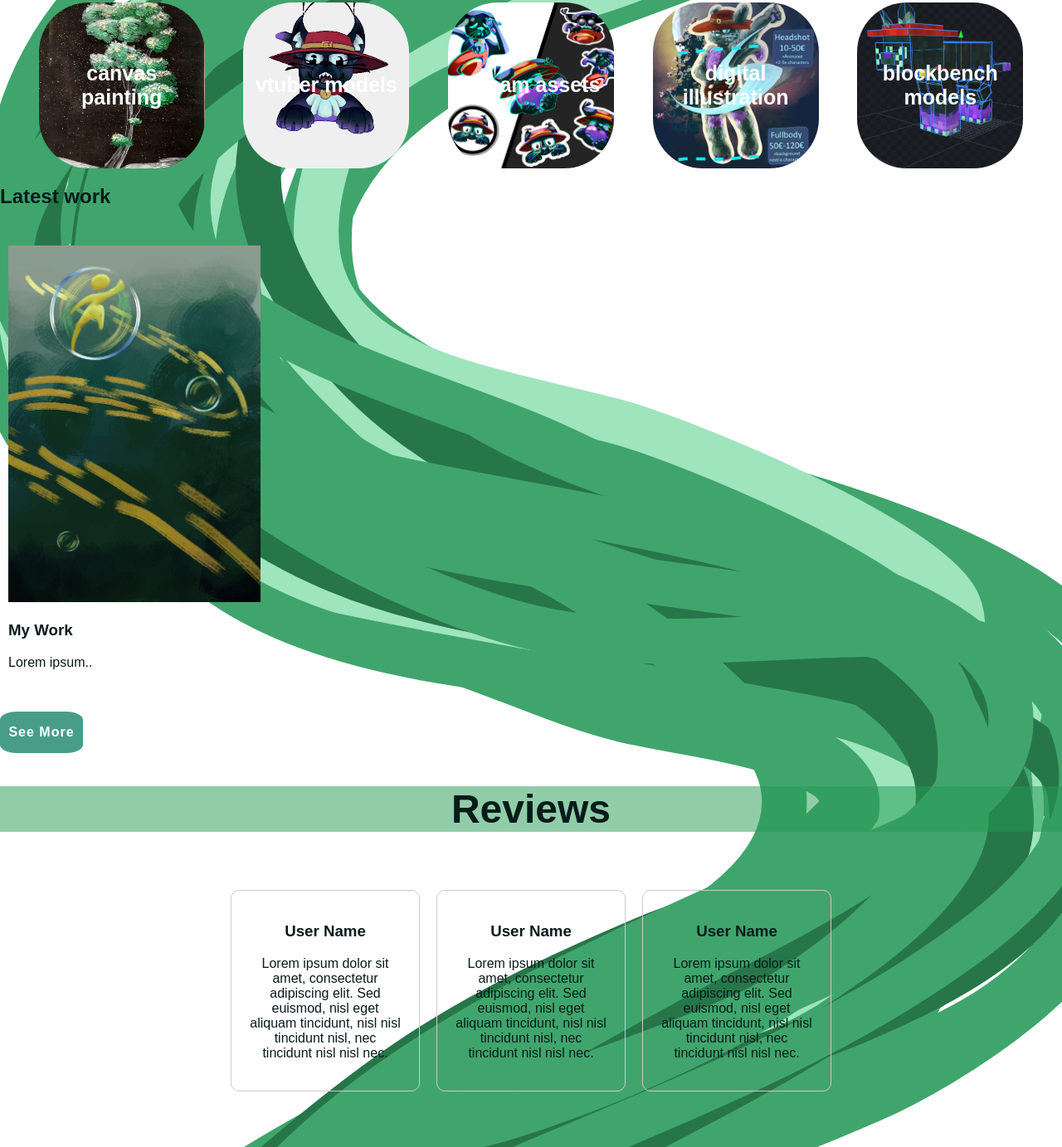
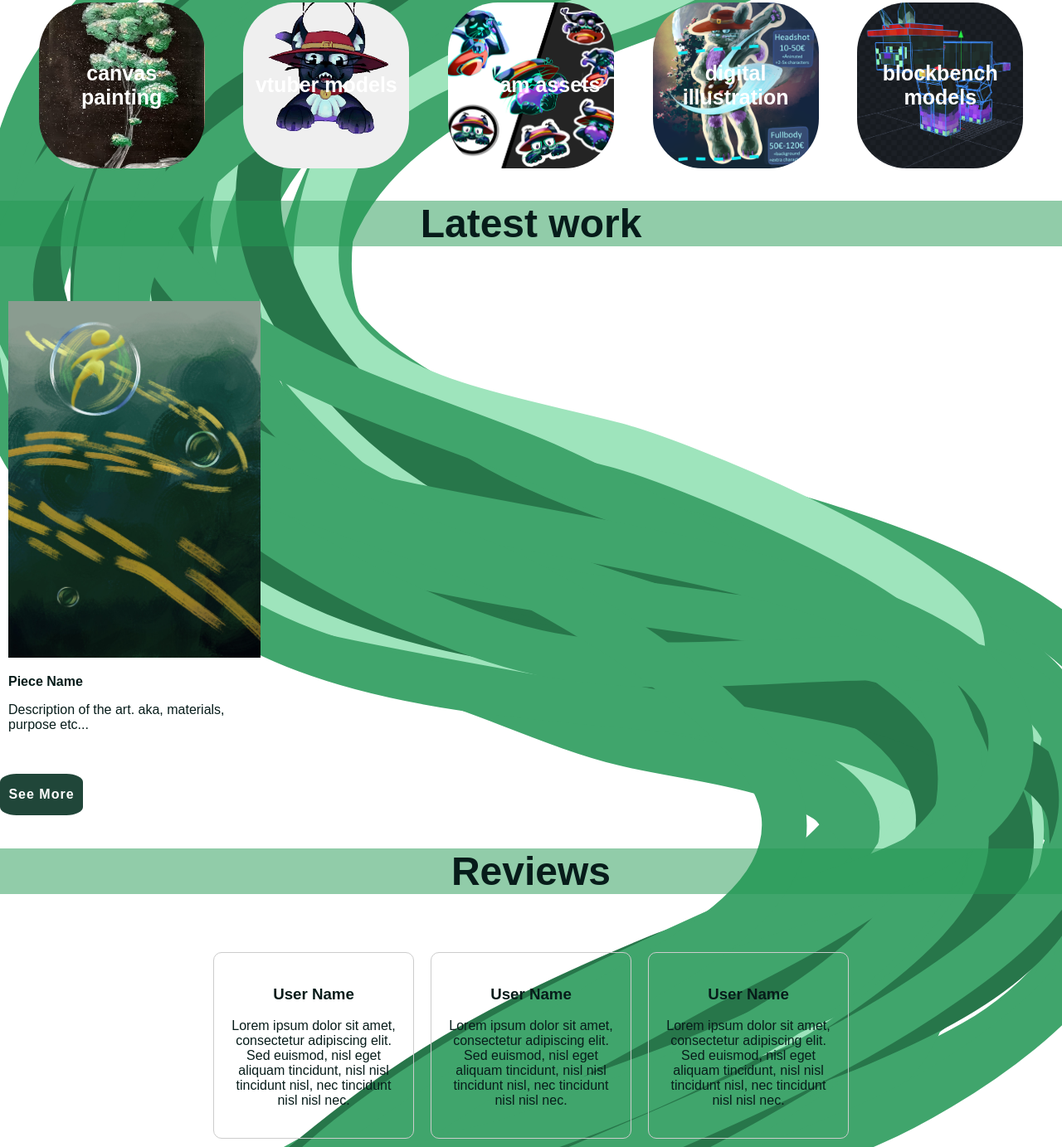
Before and after one commit to abibia/WebPractice2, a plain HTML site: page index.html in a window 1280 px wide. Shown: the part 652-2035 px from the top of the page at 83% size. Drawn offline with Linux system fonts and the light colour scheme.

Commit message:
fix, improved accecibiblity

```diff
--- a/css/tolls.css
+++ b/css/tolls.css
@@ -92,7 +92,7 @@ body {
 .welcomeBox {
     flex: 0.2 1 300px;
     min-width: 300px;
-    background: #489d88;
+    background: #204639;
     color: white;
     padding: 10px;
     border-radius: 6px;
@@ -226,7 +226,7 @@ body {
 .galery-button {
     border: none;
     align-content: space-evenly;
-    background-color: #489d88;
+    background-color: #204639;
     border-radius: 20%;
     font-weight: bold;
     font-size: medium;
@@ -557,12 +557,13 @@ justify-content: center;
     align-items: center;
     padding: 20px;
     display: flex;
+    flex-wrap: wrap;
 }
 
 .review-content {
     background-color: inherit;
     border-radius: 10px;
-    width: 15%;
+    width: 200px;
     border: 1px solid #ccc;
     padding: 10px;
     margin: 10px;
--- a/index.html
+++ b/index.html
@@ -26,11 +26,11 @@
       <a href="#shop">Shop</a>
       <a href="#about">About</a>
       <a href="#contact">Contact</a>
-      <a href="javascript:void(0);" class="icon" onclick="navigationBar()"></a>
+      <a href="javascript:void(0);" class="icon" onclick="navigationBar()" aria-label="See more"></a>
   </nav>
 
   <section id="home" class="homeContent">
-    <div class="welcomeBox" id="welcomeBox">
+    <div class="welcomeBox" id="welcomeBox" role="contentinfo">
       <h2>Welcome!</h2>
       <p>I am Abibia Berri a commission artist focused on customization and multiple mediums to help bring your ideas to life! <br>
         From acrylic paintings to emotes, overlays, VTuber assets, and game art.<br>
@@ -39,8 +39,8 @@
       </p>
     </div>
       <aside id="comission" class="commissions"><button class="ComB" >Comission</button></aside>
-      <div class="homescroll" id="homescroll">
-      <div style= "width: 100%;" id="offerBox">
+      <div class="homescroll" id="homescroll" role="contentinfo">
+        <div style= "width: 100%;" id="offerBox" role="contentinfo">
         <H1 class="titles" > Comission offers</H1>
              <div class="buttons" ID="offerButtons">
 
@@ -49,15 +49,16 @@
                  <button class="offerButton streamB" type="button" aria-label="emotes"> stream assets</button>
             <button class="offerButton digitalB" type="button" aria-label="digital ilustrairon" >digital illustration</button>
             <button class="offerButton blockmenchB" type="button" aria-label="blockbench">blockbench models</button>
-      </div>   </div>
+             </div>
+        </div>
 
-      <h1>Latest work</h1>
+      <h1 class="titles">Latest work</h1>
       <div class="galery-row">
           <div class="galery-column">
               <div class="galery-content">
                   <img src="assets/galery/abstractbubbles.jpg" alt="abstractbubbles" style="width:100%">
-                  <h3>My Work</h3>
-                  <p>Lorem ipsum..</p>
+                  <p style="font-weight: bold">Piece Name</p>
+                  <p>Description of the art. aka, materials, purpose etc...</p>
               </div>
           </div>
       </div>
@@ -88,7 +89,7 @@
 
          <h1 class="titles">How it works</h1>
      </div>
-
+      </div>
   </section>
 
 
```
Lines whose indentation alone changed are shown as unchanged.
